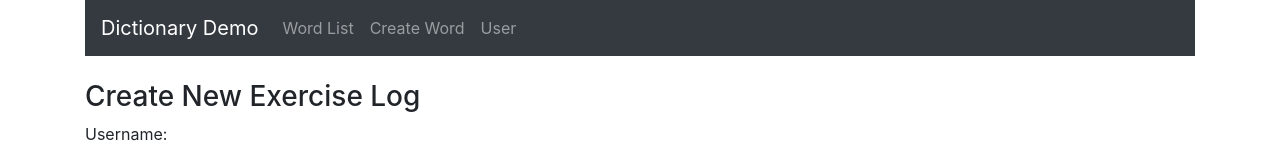
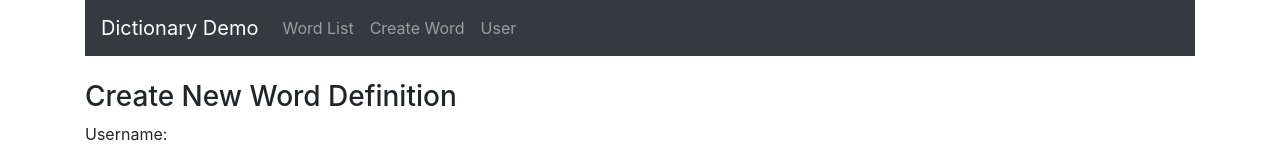
Before and after one commit to genietalent2020/dictionarydemo, a React (Create React App) app: page /create in a window 1280 px wide. Shown: the top 152 px of the page. Built offline with nearby package versions, Linux system fonts and the light colour scheme; no server answers.

Commit message:
title for creating new word

```diff
--- a/src/components/create-word.js
+++ b/src/components/create-word.js
@@ -83,7 +83,7 @@ export default class CreateExercise extends Component {
   render() {
     return (
     <div>
-      <h3>Create New Exercise Log</h3>
+      <h3>Create New Word Definition</h3>
       <form onSubmit={this.onSubmit}>
         <div className="form-group">
           <label>Username: </label>
```
